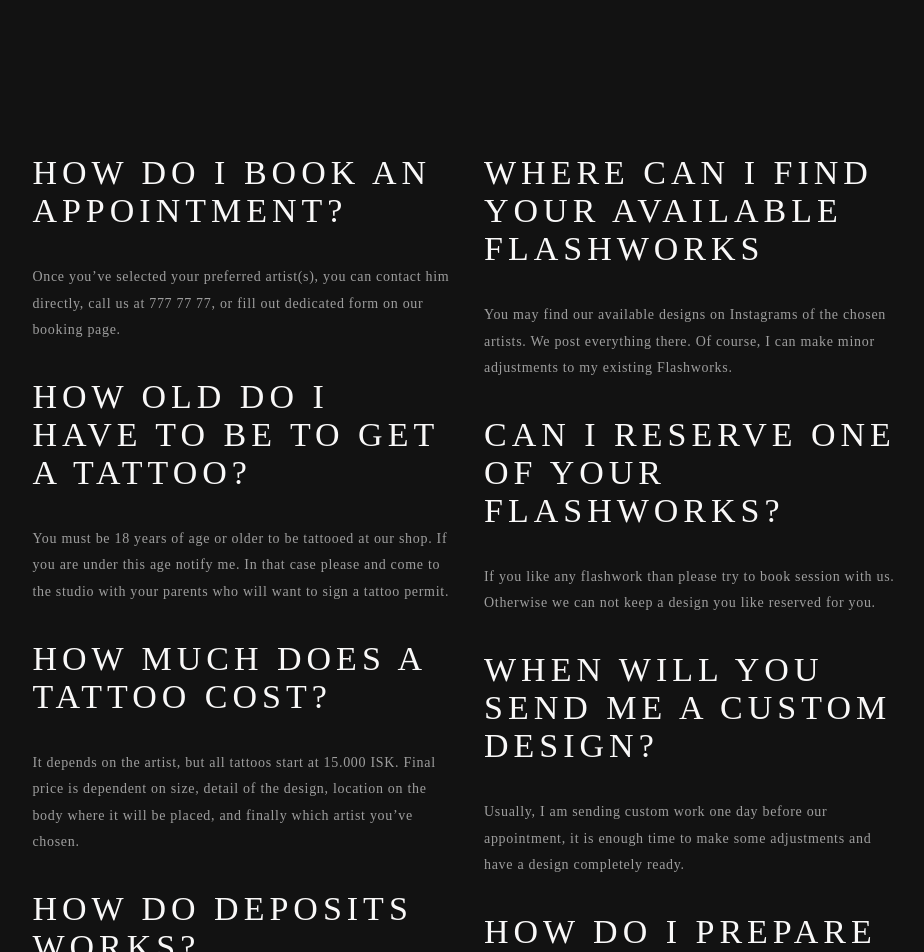
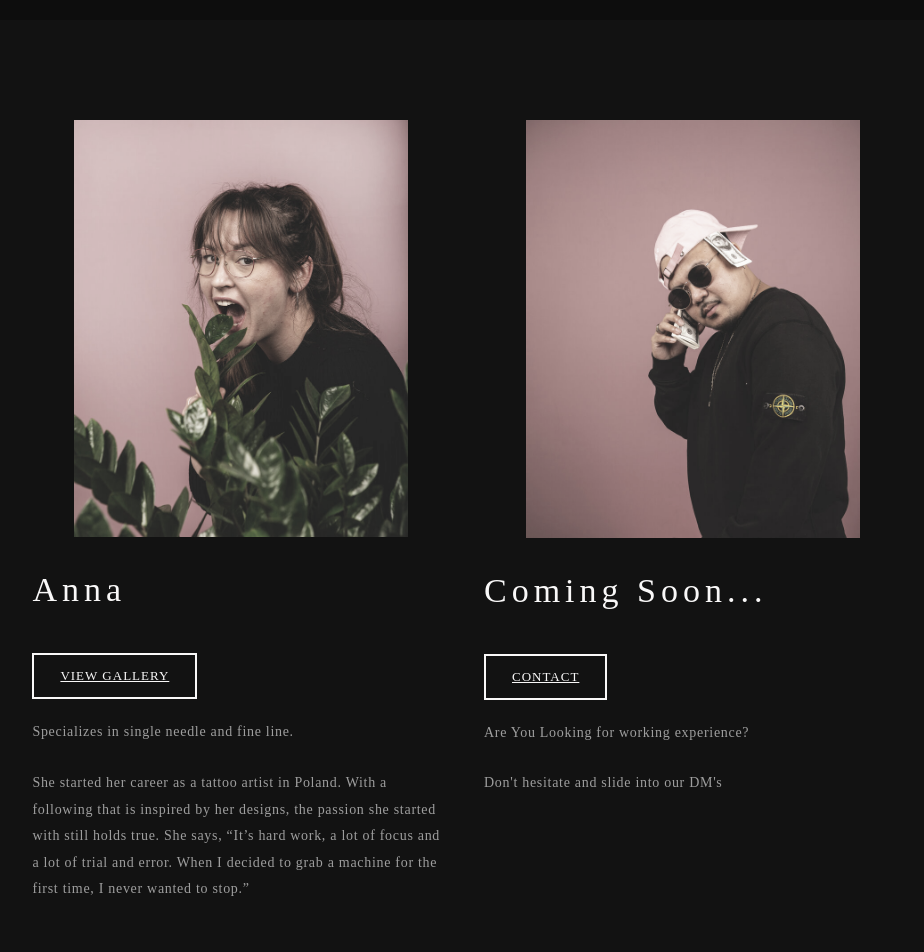
Before and after one commit to Ryjekk/Ethereal, a React (Create React App) app: page / in a window 1280 px wide. Shown: the part 1180-2132 px from the top of the page, without its empty margins (173-1097 px from the left). Built offline with nearby package versions, Linux system fonts and the light colour scheme; a web font is replaced by a local one.

Commit message:
adding Artist Page

```diff
--- a/src/Components/Contents/ArtistContent/ArtistHead/style.js
+++ b/src/Components/Contents/ArtistContent/ArtistHead/style.js
@@ -7,6 +7,9 @@ export const ArtistWrapper = styled.div`
     display: flex;
     justify-content: center;
     align-items: center;
+    background-color: #0d0d0d;
+    display: flex;
+    flex-direction: column;
 `;
 
 export const ArtistWelcome = styled(WelcomeText)``;
--- a/src/Components/Contents/ArtistContent/index.js
+++ b/src/Components/Contents/ArtistContent/index.js
@@ -1,12 +1,62 @@
 import React from "react";
-import ArtistHead from "./ArtistHead";
+import {FooterHeading} from "../FooterContent/style";
+import {ArtistBox, ArtistImage, ArtistWrap, ArtistButtonWrapper} from "./style";
+import {Paragraph} from "../../../Style";
+import DivBtn from "../../UI/DivBtn";
+import {Link} from "react-router-dom";
+import {OptionsLink} from "../../PagesContents/NotFoundPage/style";
+
+import ProfileImg from '../../../Assets/Profile/profile1.jpg'
+import ProfileImgSoon from '../../../Assets/Profile/profile4.jpg'
 
 const ArtistContent = () => {
 
     return (
-        <div>
-            <ArtistHead/>
-        </div>
+        <ArtistWrap>
+            <ArtistBox>
+                <ArtistImage src={ProfileImg}/>
+                <FooterHeading>
+                    Anna
+                </FooterHeading>
+                <ArtistButtonWrapper>
+                    <DivBtn>
+                        <Link to='/artist'>
+                            <OptionsLink>
+                                View Gallery
+                            </OptionsLink>
+                        </Link>
+                    </DivBtn>
+                </ArtistButtonWrapper>
+                    <Paragraph>
+                        Specializes in single needle and fine line.
+                    </Paragraph>
+                    <Paragraph>
+                        She started her career as a tattoo artist in Poland. With a following that is inspired by her designs, the passion she started with still holds true. She says, “It’s hard work, a lot of focus and a lot of trial and error. When I decided to grab a machine for the first time, I never wanted to stop.”
+                    </Paragraph>
+            </ArtistBox>
+
+            <ArtistBox>
+                <ArtistImage src={ProfileImgSoon}/>
+                <FooterHeading>
+                    Coming Soon...
+                </FooterHeading>
+                <ArtistButtonWrapper>
+                    <DivBtn>
+                        <Link to='/booking'>
+                            <OptionsLink>
+                                Contact
+                            </OptionsLink>
+                        </Link>
+                    </DivBtn>
+                </ArtistButtonWrapper>
+                <Paragraph>
+                    Are You Looking for working experience?
+                </Paragraph>
+                <Paragraph>
+                    Don't hesitate and slide into our DM's
+                </Paragraph>
+            </ArtistBox>
+        </ArtistWrap>
     )
 }
 
--- a/src/Components/Contents/ArtistContent/style.js
+++ b/src/Components/Contents/ArtistContent/style.js
@@ -1 +1,39 @@
 import styled from "styled-components";
+import {QUERIES} from "../../../Style";
+
+export const ArtistWrap = styled.div`
+    display: flex;
+    flex-direction: column;
+    justify-content: center;
+
+   @media (${QUERIES.small}) {
+        padding: 0 8%;
+        flex-direction: row;
+   }
+`;
+
+export const ArtistBox = styled.div`
+    padding: 17px 0;
+    display: flex;
+    flex-direction: column;
+
+    @media (${QUERIES.small}) {
+        max-width: 50%;
+        padding: 0 17px;
+   }
+`;
+
+export const ArtistImage = styled.img`
+    align-self: center;
+    width: 100%;
+    filter: grayscale(60%);
+
+    @media (${QUERIES.medium}) {
+        width: 80%;
+   }
+ `;
+
+export const ArtistButtonWrapper = styled.div`
+    display: flex;
+    text-align: center;
+`;
--- a/src/Components/PagesContents/Faq/FaqContent/index.js
+++ b/src/Components/PagesContents/Faq/FaqContent/index.js
@@ -1,10 +1,7 @@
 import React from "react";
-import {Link} from "react-router-dom";
-import { FaqWrapper, LeftColumn, RightColumn, FaqQ, FaqA, ColWrapper, FaqButtonWrapper } from "./style";
-import { OptionsLink } from "../../NotFoundPage/style";
+import { FaqWrapper, LeftColumn, RightColumn, FaqQ, FaqA, ColWrapper } from "./style";
 
 import { FaqDataLeft, FaqDataRight } from "../../../../Data/FaqData/faqData";
-import DivBtn from "../../../UI/DivBtn";
 
 const FaqContent = () => {
 
@@ -13,16 +10,6 @@ const FaqContent = () => {
 
         return (
             <FaqWrapper>
-                <FaqButtonWrapper>
-                    <FaqQ style={{textAlign: "center"}}>Frequently Asked Questions</FaqQ>
-                    <DivBtn>
-                        <Link to='/faq'>
-                            <OptionsLink>
-                                FAQ
-                            </OptionsLink>
-                        </Link>
-                    </DivBtn>
-                </FaqButtonWrapper>
                 <LeftColumn className="left">
                     {dataLeft.map(( { question, answer }, index) => (
                         <ColWrapper key={`${index}`}>
--- /dev/null
+++ b/src/Components/PagesContents/Faq/FaqHead/index.js
@@ -0,0 +1,27 @@
+import React from "react";
+import {ArtistWrapper, ArtistWelcome} from "../../../Contents/ArtistContent/ArtistHead/style";
+import {Paragraph} from "../../../../Style";
+import {FaqButtonWrapper} from "../FaqContent/style";
+import DivBtn from "../../../UI/DivBtn";
+import {Link} from "react-router-dom";
+import {OptionsLink} from "../../NotFoundPage/style";
+
+const FaqHead = () => {
+    return(
+        <ArtistWrapper>
+            <ArtistWelcome>FAQ</ArtistWelcome>
+            <Paragraph>Frequently Asked Questions</Paragraph>
+            <FaqButtonWrapper>
+                <DivBtn>
+                    <Link to='/faq'>
+                        <OptionsLink>
+                            FAQ
+                        </OptionsLink>
+                    </Link>
+                </DivBtn>
+            </FaqButtonWrapper>
+        </ArtistWrapper>
+    )
+}
+
+export default FaqHead;
--- a/src/Views/App.js
+++ b/src/Views/App.js
@@ -10,6 +10,8 @@ import ArtistContent from '../Components/Contents/ArtistContent'
 import FaqContent from '../Components/PagesContents/Faq/FaqContent'
 import MapsGoogle from "../Components/Contents/MapsGoogle";
 import FooterContent from '../Components/Contents/FooterContent'
+import ArtistHead from "../Components/Contents/ArtistContent/ArtistHead";
+import FaqHead from "../Components/PagesContents/Faq/FaqHead";
 
 function App() {
   return (
@@ -22,7 +24,11 @@ function App() {
               </ParallaxLayer >
           </Parallax>
           <WelcomePageParallax/>
-          <ArtistContent/>
+          <ArtistHead/>
+          <Inner>
+              <ArtistContent/>
+          </Inner>
+              <FaqHead/>
           <Inner>
               <FaqContent />
               <MapsGoogle/>
```
